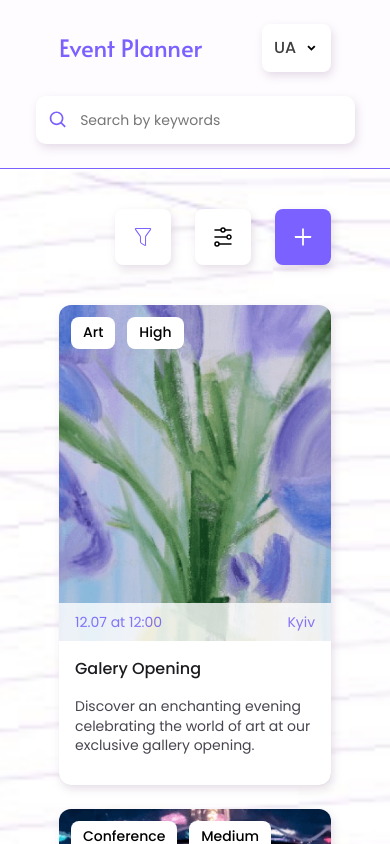
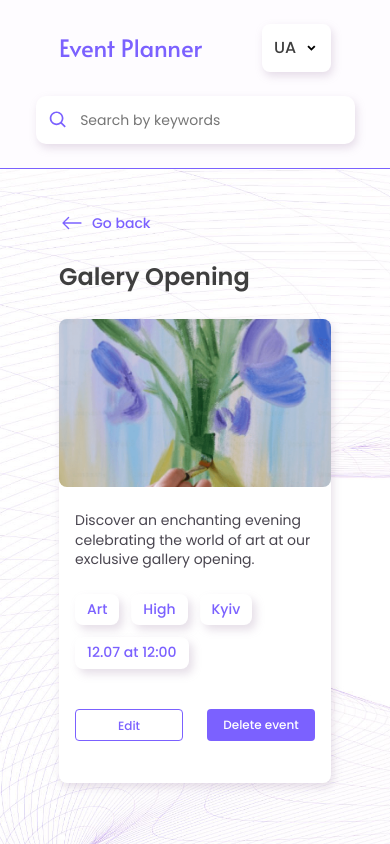
Before and after one commit to LeonidYezerskyi/event-planner-app, a React (Vite) app: page /info/1 in a window 390 px wide. Shown: the top 844 px of the page. Built offline with nearby package versions, Linux system fonts and the light colour scheme; the HTML template or start-up script is replaced by a standard one.

Commit message:
CREATED: more info page, mobile

```diff
--- a/src/App.jsx
+++ b/src/App.jsx
@@ -4,17 +4,20 @@ import HomePage from './pages/HomePage/HomePage'
 import CreateEventPage from './pages/CreateEventPage/CreateEventPage'
 import InfoEventPage from './pages/InfoEventPage/InfoEventPage'
 import EditEventPage from './pages/EditEventPage/EditEventPage'
+import Header from "./components/Header/Header";
 
-import css from './App.module.css'
+import './App.module.css'
 
 function App() {
 
   return (
     <div >
+      <Header />
+
       <Routes >
         <Route path="/" element={<HomePage />} />
         <Route path="/create" element={<CreateEventPage />} />
-        <Route path="/info" element={<InfoEventPage />} />
+        <Route path="/info/:id" element={<InfoEventPage />} />
         <Route path="/edit" element={<EditEventPage />} />
         <Route path="/*" element={<HomePage />} />
       </Routes>
--- a/src/components/Common/Button/Button.jsx
+++ b/src/components/Common/Button/Button.jsx
@@ -1,8 +1,11 @@
 import css from './Button.module.css';
+import cn from 'classnames';
 
-const Button = ({ text }) => {
+
+const Button = ({ text, className }) => {
+
     return (
-        <button className={css.btn} type='button'>{text}</button>
+        <button className={cn(css.btn, className)} type='button'>{text}</button>
     )
 }
 
--- /dev/null
+++ b/src/components/Common/GoBackButton/GoBackButton.jsx
@@ -0,0 +1,25 @@
+import css from './GoBackButton.module.css'
+import { BsArrowLeft } from "react-icons/bs"
+import { useLocation, useNavigate } from 'react-router-dom';
+
+const GoBackButton = () => {
+    const location = useLocation();
+    const navigate = useNavigate();
+
+    const handleGoBack = () => {
+        if (location.state) {
+            navigate(location.state.from);
+        } else {
+            navigate('/');
+        }
+    }
+
+    return (
+        <button className={css.backBtn} onClick={handleGoBack} type='button'>
+            <BsArrowLeft className={css.iconBtn} />
+            Go back
+        </button>
+    )
+}
+
+export default GoBackButton
--- /dev/null
+++ b/src/components/Common/GoBackButton/GoBackButton.module.css
@@ -0,0 +1,21 @@
+.backBtn {
+  display: flex;
+  justify-content: center;
+  align-items: center;
+  gap: 8px;
+  font-family: Poppins;
+  font-size: 14px;
+  font-weight: 500;
+  line-height: 1.5;
+  color: #7b61ff;
+  background-color: transparent;
+  padding-top: 42px;
+  &:hover {
+    color: #6243ff;
+  }
+}
+
+.iconBtn {
+  width: 24px;
+  height: 22px;
+}
--- a/src/components/Main/EventCard/EventCard.jsx
+++ b/src/components/Main/EventCard/EventCard.jsx
@@ -1,3 +1,4 @@
+import { Link } from 'react-router-dom';
 import Button from '../../Common/Button/Button'
 import css from './EventCard.module.css'
 
@@ -31,12 +32,12 @@ const EventCard = ({ image, title, date, time, place, id, description, category,
                         <p className={css.text}>{description}</p>
                     </div>
                     <div className={css.btnWrapper}>
-                        <Button text="More info" />
+                        <Link to={`/info/${id}`}><Button text="More info" /></Link>
                     </div>
                 </div>
 
             </div>
-        </li>
+        </li >
     )
 }
 
--- a/src/index.css
+++ b/src/index.css
@@ -54,6 +54,7 @@ button {
   border: 1px solid transparent;
   cursor: pointer;
   font-family: inherit;
+  text-align: center;
 }
 
 input,
--- a/src/pages/HomePage/HomePage.jsx
+++ b/src/pages/HomePage/HomePage.jsx
@@ -1,11 +1,9 @@
-import Header from "../../components/Header/Header";
 import Main from "../../components/Main/Main";
 import css from "./HomePage.module.css";
 
 const HomePage = () => {
     return (
         <div >
-            <Header />
             <Main />
         </div>
     )
--- a/src/pages/InfoEventPage/InfoEventPage.jsx
+++ b/src/pages/InfoEventPage/InfoEventPage.jsx
@@ -1,8 +1,37 @@
-import React from 'react'
+import { useParams } from 'react-router-dom';
+import { events } from "../../data/data.js"
+import Button from '../../components/Common/Button/Button';
+import css from "./InfoEventPage.module.css"
+import GoBackButton from '../../components/Common/GoBackButton/GoBackButton.jsx';
 
 const InfoEventPage = () => {
+    const { id } = useParams();
+    const event = events.find(event => event.id === id);
+
     return (
-        <div>InfoEventPage</div>
+        <div className={css.infoContainer}>
+            <div className={css.infoWrapper}>
+                <GoBackButton />
+                <h2 className={css.infoTitle}>{event.title}</h2>
+
+                <div className={css.cardWrapper}>
+                    <img src={event.image} className={css.img} alt="event picture" />
+                    <div className={css.textWrapper}>
+                        <p className={css.descrText}>{event.description}</p>
+                        <div className={css.infoTextWrapper}>
+                            <span className={css.categoryText}>{event.category}</span>
+                            <span className={css.categoryText}>{event.priority}</span>
+                            <span className={css.categoryText}>{event.place}</span>
+                            <span className={css.categoryText}>{event.date} at {event.time}</span>
+                        </div>
+                        <div className={css.btnWrapper}>
+                            <button type='button' onClick={() => { }} className={css.editBtn}>Edit</button>
+                            <Button text="Delete event" className={css.delBtn} />
+                        </div>
+                    </div>
+                </div>
+            </div>
+        </div>
     )
 }
 
--- a/src/pages/InfoEventPage/InfoEventPage.module.css
+++ b/src/pages/InfoEventPage/InfoEventPage.module.css
@@ -0,0 +1,111 @@
+.infoContainer {
+  position: relative;
+  background-image: url("../../assets/background.jpg");
+  background-size: cover;
+  background-repeat: no-repeat;
+  background-position: center;
+  display: flex;
+  align-items: center;
+  justify-content: center;
+}
+
+.infoWrapper {
+  display: flex;
+  flex-direction: column;
+  justify-content: center;
+  align-items: flex-start;
+  margin: 0 24px;
+  width: 272px;
+}
+
+.infoTitle {
+  font-family: Poppins, sans-serif;
+  font-size: 24px;
+  font-weight: 600;
+  line-height: 1.5;
+  color: #3f3f3f;
+  padding-top: 24px;
+  padding-bottom: 24px;
+}
+
+.cardWrapper {
+  width: 272px;
+  height: 464px;
+  border-radius: 8px;
+  background-color: #ffffff;
+  box-shadow: 2px 4px 9px 0px #a68dae47;
+  margin-bottom: 145px;
+}
+
+.img {
+  width: 272px;
+  height: 168px;
+  border-radius: 8px;
+  object-fit: cover;
+}
+
+.textWrapper {
+  padding: 24px 16px 40px 16px;
+}
+
+.descrText {
+  font-family: Poppins;
+  font-size: 14px;
+  line-height: 1.4;
+  color: #49454f;
+  padding-bottom: 24px;
+}
+
+.infoTextWrapper {
+  display: flex;
+  flex-direction: row;
+  align-items: center;
+  gap: 12px;
+  flex-wrap: wrap;
+  padding-bottom: 40px;
+}
+
+.categoryText {
+  padding: 6px 12px 6px 12px;
+  border-radius: 8px;
+  font-family: Poppins;
+  font-size: 14px;
+  font-weight: 500;
+  line-height: 1.4;
+  color: #7b61ff;
+  box-shadow: 4px 5px 9px 0px #a68dae47;
+}
+
+.btnWrapper {
+  display: flex;
+  flex-direction: row;
+  justify-content: center;
+  align-items: center;
+  gap: 24px;
+}
+
+.editBtn {
+  width: 108px;
+  height: 32px;
+  padding: 8px 16px 8px 16px;
+  border-radius: 4px;
+  border: 1px solid #7b61ff;
+  color: #7b61ff;
+  background-color: #ffffff;
+  font-family: Poppins;
+  font-size: 12px;
+  font-weight: 500;
+  line-height: 1.3;
+}
+
+.delBtn {
+  width: 108px;
+  height: 32px;
+  padding: 8px 15px;
+  border-radius: 4px;
+  font-family: Poppins;
+  font-size: 12px;
+  font-weight: 500;
+
+  line-height: 1.2;
+}
```
